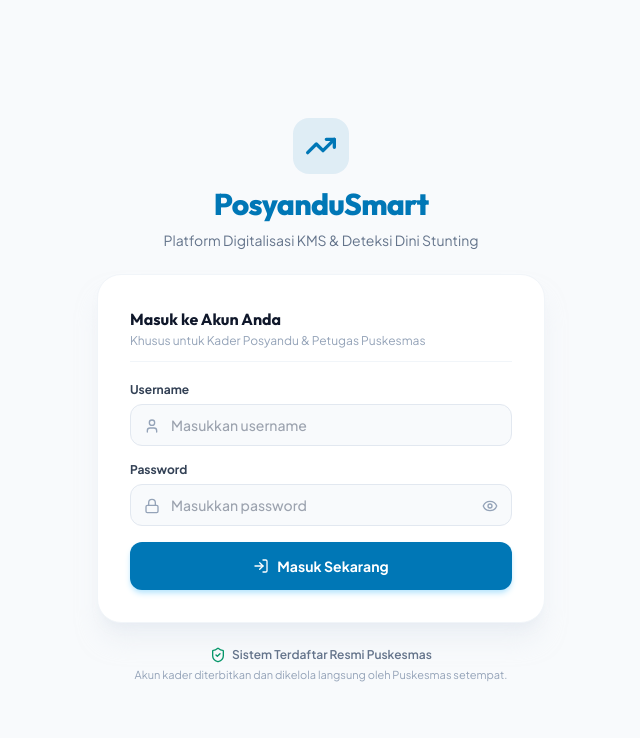
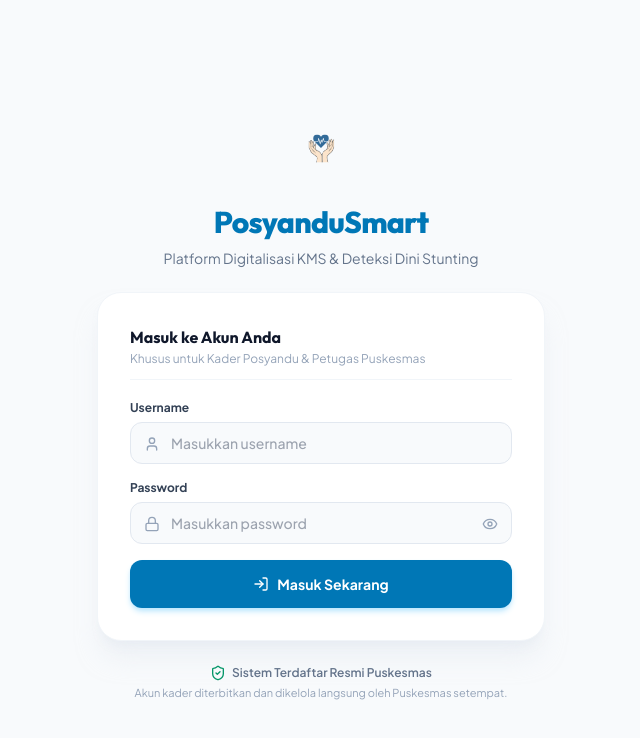
Before and after one commit to LubaidArfaCasillas/posyandu-smart, a React (Vite) app in the folder frontend/: page / in a window 1280 px wide. Shown: the top 738 px of the page, without its empty margins (319-959 px from the left). Built offline with nearby package versions, Linux system fonts and the light colour scheme.

Commit message:
feat: perbarui dan perbesar logo posyandusmart.svg di Login dan Navbar

```diff
--- a/frontend/src/components/Navbar.jsx
+++ b/frontend/src/components/Navbar.jsx
@@ -22,7 +22,7 @@ export default function Navbar({ activeTab, setActiveTab, user, onLogout }) {
             <img
               src="/posyandusmart.svg"
               alt="PosyanduSmart Logo"
-              className="h-9 w-auto object-contain"
+              className="h-11 sm:h-14 w-auto object-contain transition-transform hover:scale-105"
             />
             <div>
               <span className="font-extrabold text-lg sm:text-xl tracking-tight text-[#0077b6]">
--- a/frontend/src/pages/Login.jsx
+++ b/frontend/src/pages/Login.jsx
@@ -1,5 +1,5 @@
 import React, { useState } from 'react';
-import { TrendingUp, User, Lock, Eye, EyeOff, LogIn, AlertCircle, ShieldCheck } from 'lucide-react';
+import { User, Lock, Eye, EyeOff, LogIn, AlertCircle, ShieldCheck } from 'lucide-react';
 import api from '../api/client';
 
 export default function Login({ onLoginSuccess }) {
@@ -38,9 +38,11 @@ export default function Login({ onLoginSuccess }) {
       <div className="max-w-md w-full space-y-6">
         {/* Header & Logo */}
         <div className="text-center space-y-2">
-          <div className="inline-flex items-center justify-center w-14 h-14 rounded-2xl bg-[#0077b6]/10 text-[#0077b6] shadow-xs mb-1">
-            <TrendingUp className="w-8 h-8 stroke-[2.5]" />
-          </div>
+          <img
+            src="/posyandusmart.svg"
+            alt="PosyanduSmart Logo"
+            className="h-20 sm:h-24 w-auto mx-auto object-contain mb-2 hover:scale-105 transition-transform"
+          />
           <h1 className="text-2xl sm:text-3xl font-extrabold text-[#0077b6] tracking-tight">
             PosyanduSmart
           </h1>
```
